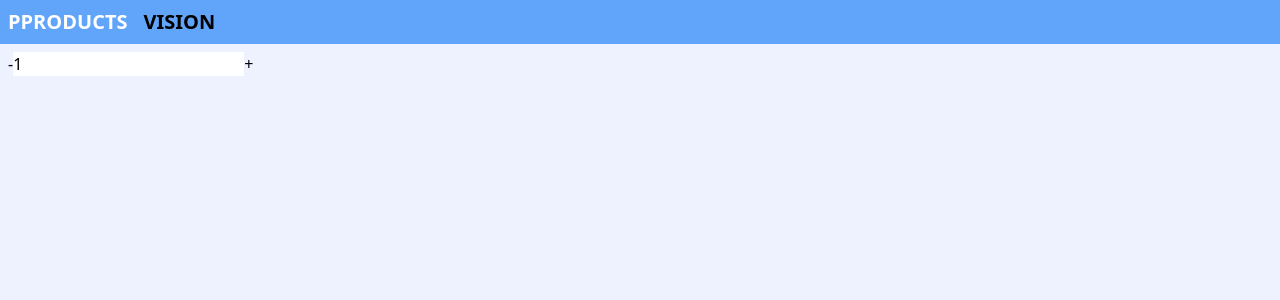
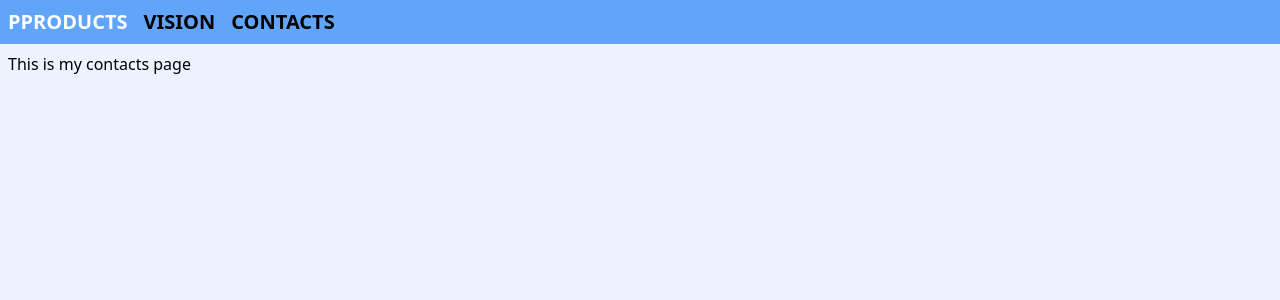
Before and after one commit to baroniunas91/React_eshop, a React (Create React App) app in the folder my-eshop/: page /contacts in a window 1280 px wide. Shown: the top 300 px of the page. Built offline with nearby package versions, Linux system fonts and the light colour scheme.

Commit message:
Add Contacts tab

```diff
--- a/my-eshop/src/App.jsx
+++ b/my-eshop/src/App.jsx
@@ -1,4 +1,5 @@
 import { BrowserRouter as Router, Route, Switch } from 'react-router-dom';
+import Contacts from './contacts/Contacts';
 import NavBar from './nav-bar/NavBar';
 import Products from './products/Products';
 import Vision from './vision/Vision';
@@ -14,6 +15,9 @@ function App() {
         <Route path="/vision">
           <Vision />
         </Route>
+        <Route path="/contacts">
+          <Contacts />
+        </Route>
         <Route path="/">
           <Products />
         </Route>
--- /dev/null
+++ b/my-eshop/src/contacts/Contacts.jsx
@@ -0,0 +1,9 @@
+function Contacts() {
+    return (
+        <div>
+            This is my contacts page
+        </div>
+    )
+}
+
+export default Contacts
--- a/my-eshop/src/nav-bar/NavBar.jsx
+++ b/my-eshop/src/nav-bar/NavBar.jsx
@@ -2,7 +2,8 @@ import NavItem from "./components/NavItem";
 
 const navItems = [
     {text: 'PPRODUCTS', route: '/'},
-    {text: 'VISION', route: '/vision'}
+    {text: 'VISION', route: '/vision'},
+    {text: 'CONTACTS', route: '/contacts'}
 ];
 
 function NavBar () {
```
